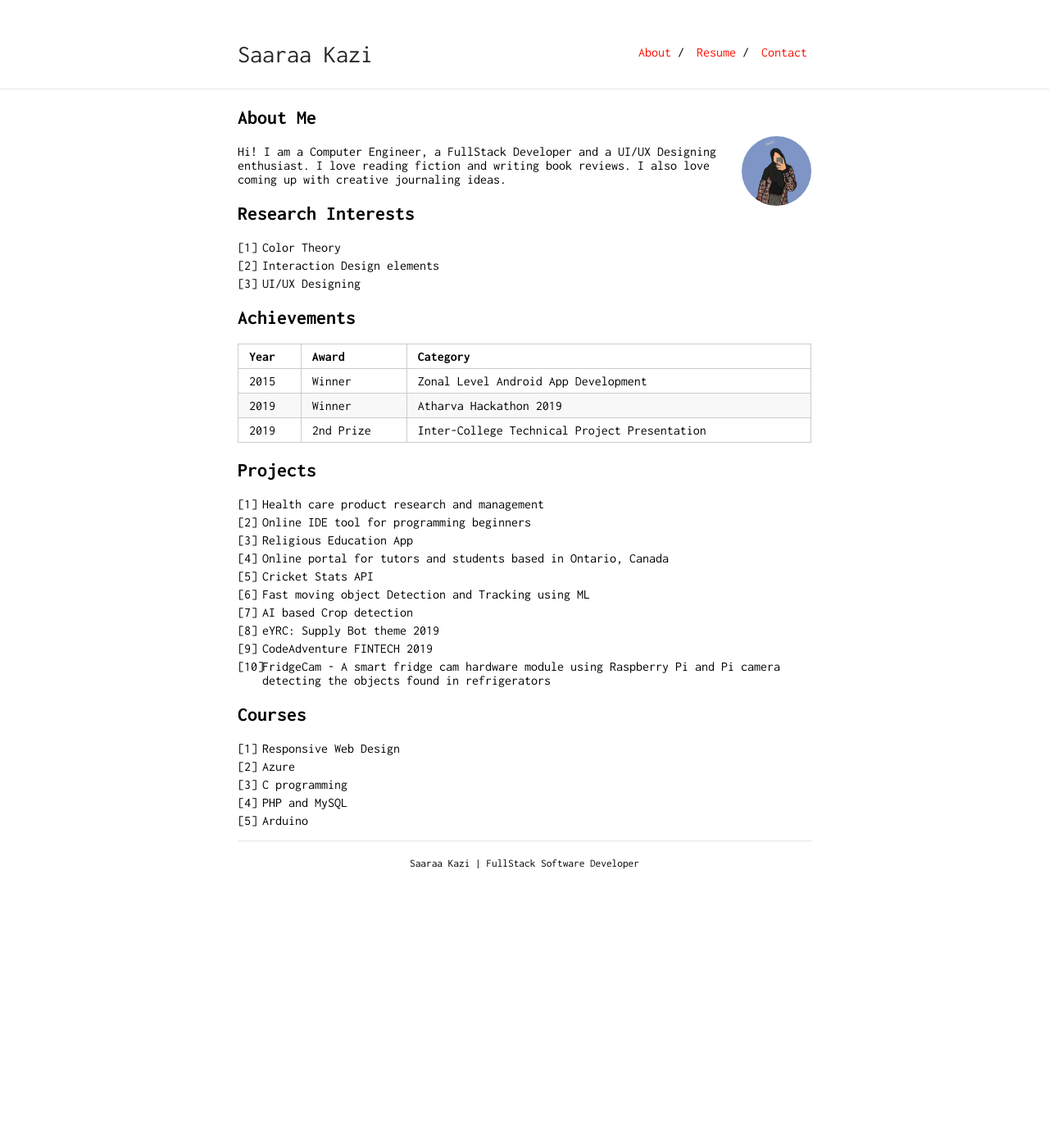
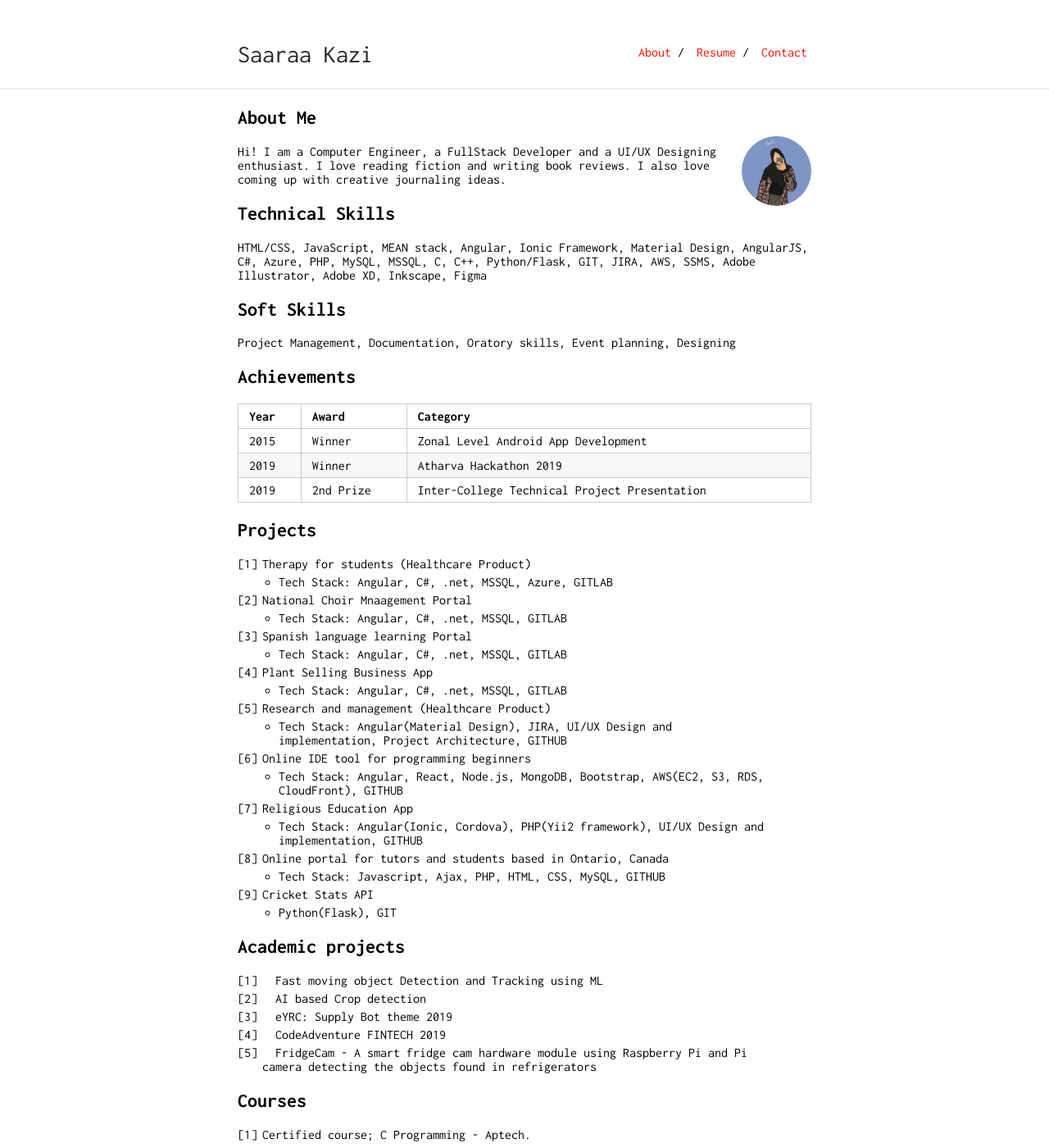
Before and after one commit to Saphiraa/DeveloperPortfolio, a Jekyll site: the page built from index.md, in a window 1280 px wide and 1400 px high. Shown: the whole window at 82% size. Built offline with Jekyll 4.4.1, drawn with Linux system fonts in a browser that asks for light colours; our own code applies the rules of GitHub Pages for plain Markdown files; some of the changed text lies outside the part shown.

Commit message:
Adding tech stack to projects - experimental

```diff
--- a/index.md
+++ b/index.md
@@ -9,11 +9,19 @@ layout: default
 Hi! I am a Computer Engineer, a FullStack Developer and a UI/UX Designing enthusiast. I love reading fiction and writing book reviews. I also love coming up with creative journaling ideas.
 
 
-## Research Interests
+[comment]: <> ## Research Interests
 
-1. Color Theory
-2. Interaction Design elements
-3. UI/UX Designing
+[comment]: <> 1. Color Theory
+[comment]: <> 2. Interaction Design elements
+[comment]: <> 3. UI/UX Designing
+
+## Technical Skills
+
+HTML/CSS, JavaScript, MEAN stack, Angular, Ionic Framework, Material Design, AngularJS, C#, Azure, PHP, MySQL, MSSQL, C, C++, Python/Flask, GIT, JIRA, AWS, SSMS, Adobe Illustrator, Adobe XD, Inkscape, Figma
+
+## Soft Skills
+
+Project Management, Documentation, Oratory skills, Event planning, Designing
 
 
 ## Achievements
@@ -27,21 +35,38 @@ Year  | Award  | Category
 
 ## Projects
 
-1. Health care product research and management
-2. Online IDE tool for programming beginners
-3. Religious Education App
-4. Online portal for tutors and students based in Ontario, Canada
-5. Cricket Stats API
-6. Fast moving object Detection and Tracking using ML
-7. AI based Crop detection
-8. eYRC: Supply Bot theme 2019
-9. CodeAdventure FINTECH 2019
-10.  FridgeCam - A smart fridge cam hardware module using Raspberry Pi and Pi camera detecting the objects found in refrigerators
+1. Therapy for students (Healthcare Product)
+    - Tech Stack: Angular, C#, .net, MSSQL, Azure, GITLAB
+2. National Choir Mnaagement Portal
+    - Tech Stack: Angular, C#, .net, MSSQL, GITLAB
+3. Spanish language learning Portal
+    - Tech Stack: Angular, C#, .net, MSSQL, GITLAB
+4. Plant Selling Business App
+    - Tech Stack: Angular, C#, .net, MSSQL, GITLAB
+5. Research and management (Healthcare Product)
+    - Tech Stack: Angular(Material Design), JIRA, UI/UX Design and implementation, Project Architecture, GITHUB
+6. Online IDE tool for programming beginners
+    - Tech Stack: Angular, React, Node.js, MongoDB, Bootstrap, AWS(EC2, S3, RDS, CloudFront), GITHUB
+7. Religious Education App
+    - Tech Stack: Angular(Ionic, Cordova), PHP(Yii2 framework), UI/UX Design and implementation, GITHUB
+8. Online portal for tutors and students based in Ontario, Canada
+    - Tech Stack: Javascript, Ajax, PHP, HTML, CSS, MySQL, GITHUB
+9. Cricket Stats API
+    - Python(Flask), GIT
+
+## Academic projects
+
+10. &nbsp; Fast moving object Detection and Tracking using ML
+11. &nbsp; AI based Crop detection
+12. &nbsp; eYRC: Supply Bot theme 2019
+13. &nbsp; CodeAdventure FINTECH 2019
+14. &nbsp; FridgeCam - A smart fridge cam hardware module using Raspberry Pi and Pi camera detecting the objects found in refrigerators
+
 
 ## Courses
 
-1. Responsive Web Design
-2. Azure
-3. C programming
-4. PHP and MySQL
-5. Arduino
+1. Certified course; C Programming - Aptech.
+2. Certified course; Arduino - Spoken Tutorial,
+IIT Bombay
+3. Certified course; PHP and MySQL - Spoken Tutorial, IIT Bombay
+4. Certified course; Responsive Web Design
```
